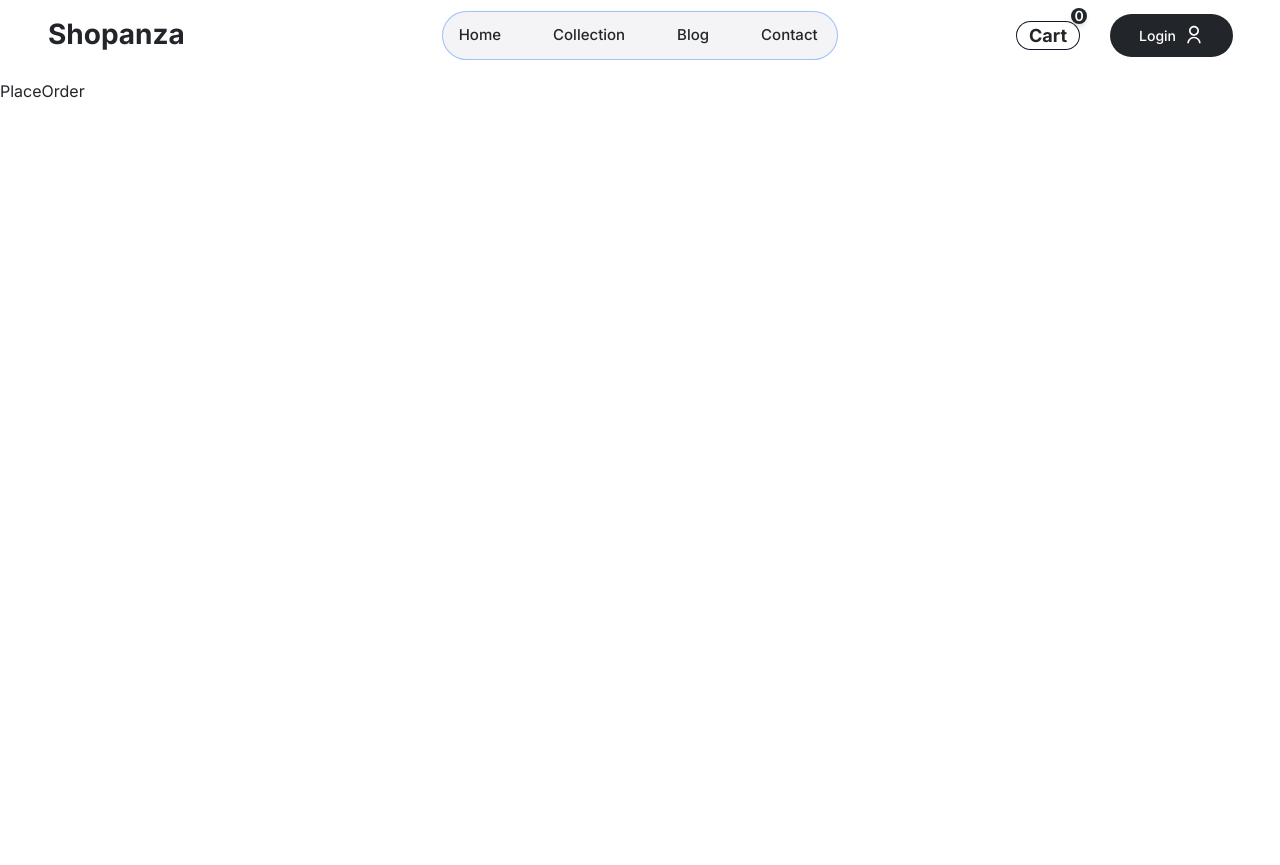
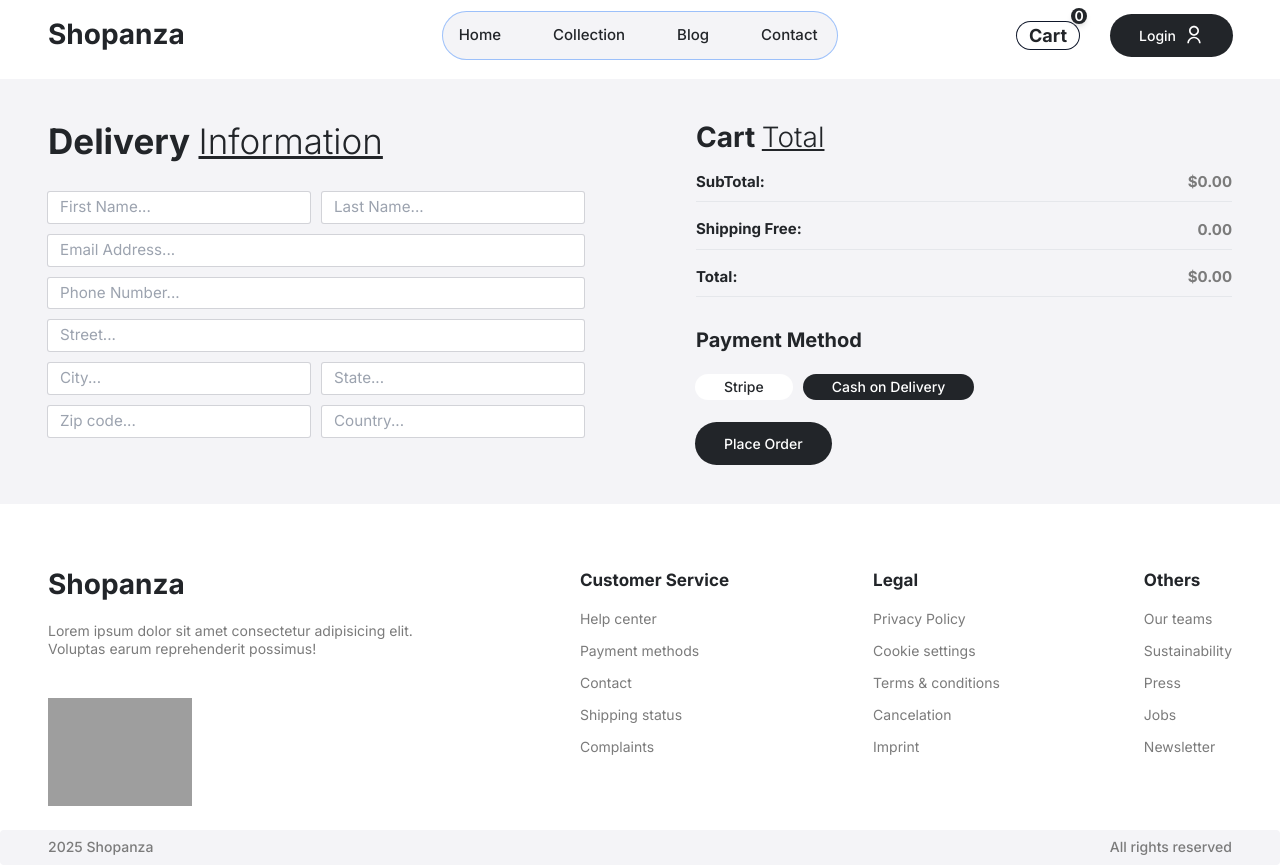
Before and after one commit to QuocTien2k/shopanza-fe, a React (Vite) app in the folder frontend/: page /place-order in a window 1280 px wide. Before the commit the page ends 800 px from the top, so only its background shows below. Built offline with nearby package versions, Linux system fonts and the light colour scheme; grey boxes are pictures that could not be loaded.

Commit message:
custom placeorder(end), login

```diff
--- a/frontend/src/components/Header.jsx
+++ b/frontend/src/components/Header.jsx
@@ -1,14 +1,13 @@
 import { Link } from "react-router-dom"
 import Navbar from "./Navbar"
 import { FaBars, FaBarsStaggered } from "react-icons/fa6"
-import { TbUserCircle } from "react-icons/tb"
 import { RiUserLine } from "react-icons/ri"
 import { useContext, useState } from "react"
 import { ShopContext } from "../context/ShopContext"
 
 const Header = () => {
     const [menuOpened, setMenuOpened] = useState(false);
-    const { getCartCount } = useContext(ShopContext);
+    const { getCartCount, navigate } = useContext(ShopContext);
     const toggleMenu = () => setMenuOpened((prev) => {
         // console.log(prev)
         return !prev;
@@ -40,7 +39,7 @@ const Header = () => {
                         </div>
                     </Link>
                     <div className="group relative">
-                        <button className="btn-dark flexCenter gap-x-2">Login <RiUserLine className="text-xl" /></button>
+                        <button onClick={() => navigate('/login')} className="btn-dark flexCenter gap-x-2">Login <RiUserLine className="text-xl" /></button>
                     </div>
                 </div>
             </div>
--- a/frontend/src/pages/PlaceOrder.jsx
+++ b/frontend/src/pages/PlaceOrder.jsx
@@ -1,7 +1,93 @@
+import { useState } from "react";
+import CartTotal from "../components/CartTotal"
+import Title from "../components/Title"
+import Footer from "../components/Footer";
 
 const PlaceOrder = () => {
+    const [method, setMethod] = useState('cod');
     return (
-        <div>PlaceOrder</div>
+        <div>
+            <div className="bg-primary mb-16">
+                {/* Container */}
+                <form action="" className="max-padd-container py-10">
+                    <div className="flex flex-col xl:flex-row gap-20 xl:gap-28">
+                        {/* Left Side */}
+                        <div className="flex-1 flex flex-col gap-3 text-[95%]">
+                            <Title title1={'Delivery'} title2={'Information'} />
+                            <div className="flex gap-3">
+                                <input
+                                    type="text"
+                                    placeholder="First Name..."
+                                    className="ring-1 ring-slate-900/15 p-1 pl-3 rounded-sm bg-white outline-none w-1/2"
+                                />
+                                <input
+                                    type="text"
+                                    placeholder="Last Name..."
+                                    className="ring-1 ring-slate-900/15 p-1 pl-3 rounded-sm bg-white outline-none w-1/2"
+                                />
+                            </div>
+                            <input
+                                type="text"
+                                placeholder="Email Address..."
+                                className="ring-1 ring-slate-900/15 p-1 pl-3 rounded-sm bg-white outline-none"
+                            />
+                            <input
+                                type="text"
+                                placeholder="Phone Number..."
+                                className="ring-1 ring-slate-900/15 p-1 pl-3 rounded-sm bg-white outline-none"
+                            />
+                            <input
+                                type="text"
+                                placeholder="Street..."
+                                className="ring-1 ring-slate-900/15 p-1 pl-3 rounded-sm bg-white outline-none"
+                            />
+
+                            <div className="flex gap-3">
+                                <input
+                                    type="text"
+                                    placeholder="City..."
+                                    className="ring-1 ring-slate-900/15 p-1 pl-3 rounded-sm bg-white outline-none w-1/2"
+                                />
+                                <input
+                                    type="text"
+                                    placeholder="State..."
+                                    className="ring-1 ring-slate-900/15 p-1 pl-3 rounded-sm bg-white outline-none w-1/2"
+                                />
+                            </div>
+                            <div className="flex gap-3">
+                                <input
+                                    type="text"
+                                    placeholder="Zip code..."
+                                    className="ring-1 ring-slate-900/15 p-1 pl-3 rounded-sm bg-white outline-none w-1/2"
+                                />
+                                <input
+                                    type="text"
+                                    placeholder="Country..."
+                                    className="ring-1 ring-slate-900/15 p-1 pl-3 rounded-sm bg-white outline-none w-1/2"
+                                />
+                            </div>
+                        </div>
+
+                        {/*Right Side */}
+                        <div className="flex flex-col flex-1">
+                            <CartTotal />
+                            {/*Payment method */}
+                            <div className="my-6">
+                                <h3 className="bold-20 mb-5">Payment <span>Method</span></h3>
+                                <div className="flex gap-3">
+                                    <div onClick={() => setMethod('stripe')} className={`${method === "stripe" ? "btn-dark" : "btn-white"} !py-1 text-xs cursor-pointer`}>Stripe</div>
+                                    <div onClick={() => setMethod('cod')} className={`${method === "cod" ? "btn-dark" : "btn-white"} !py-1 text-xs cursor-pointer`}>Cash on Delivery</div>
+                                </div>
+                            </div>
+                            <div>
+                                <button type="submit" className="btn-secondary">Place Order</button>
+                            </div>
+                        </div>
+                    </div>
+                </form>
+            </div>
+            <Footer />
+        </div>
     )
 }
 
```
